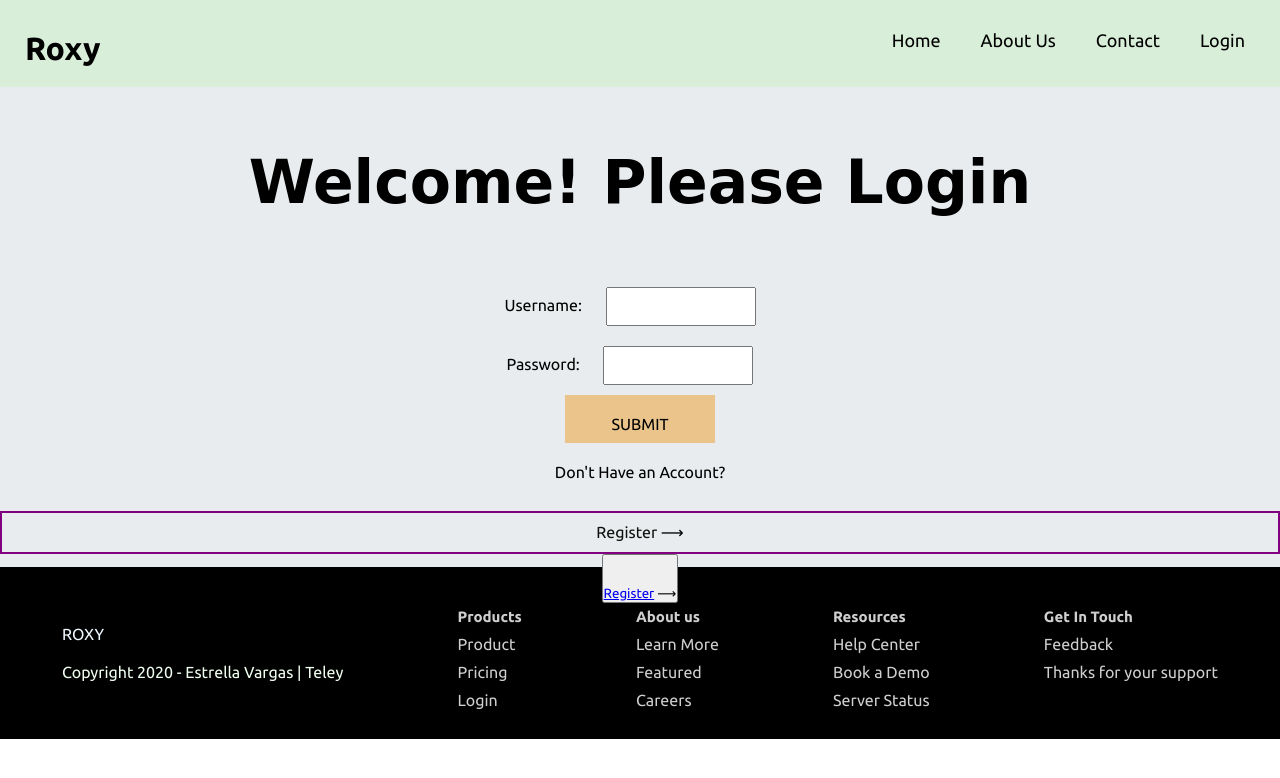
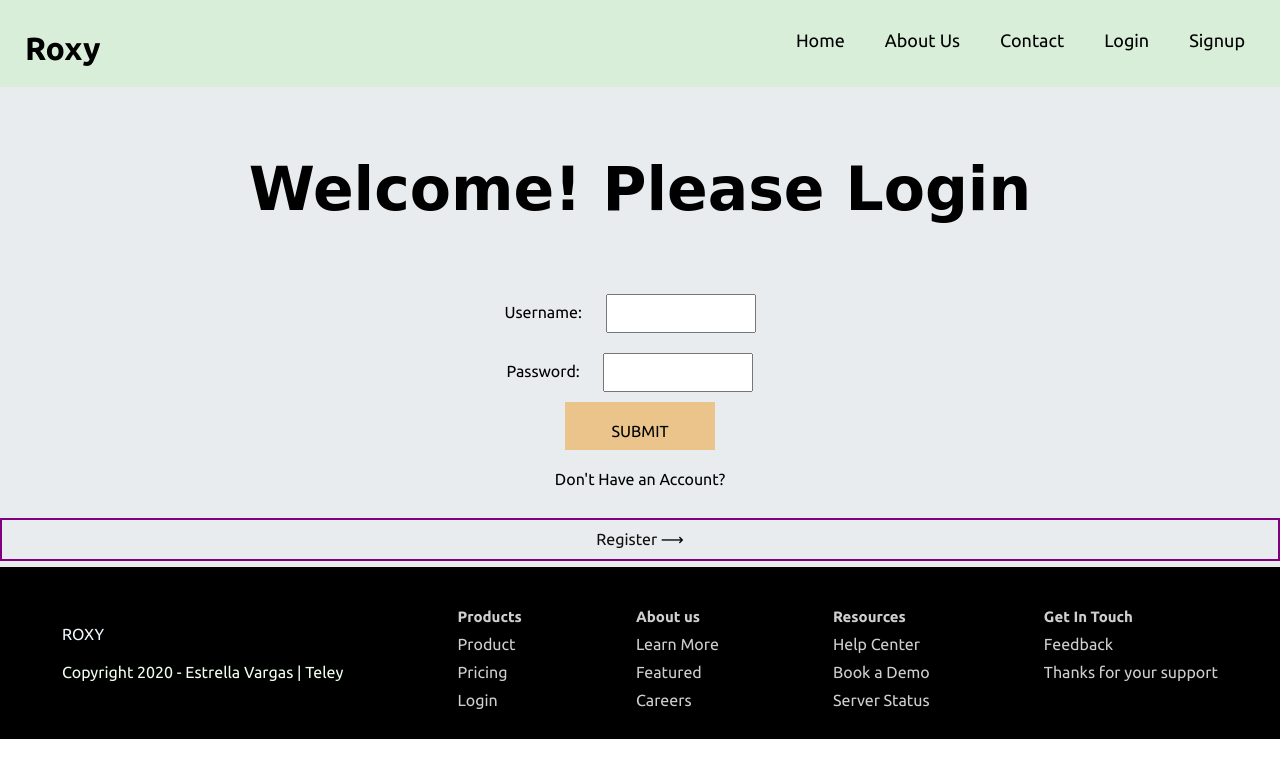
Before and after one commit to evargas1/Eat-to-Heal, a Django app: page /login/ in a window 1280 px wide. Shown: the top 778 px of the page. Run offline with Django 3.2, Linux system fonts and the light colour scheme; some web fonts are replaced.

Commit message:
added padding

```diff
--- a/tutorial/try/templates/try/login.html
+++ b/tutorial/try/templates/try/login.html
@@ -33,10 +33,9 @@
       <div class="butt-center" style="padding-top: 20px;">
         <div class="custom-butt">
         <a href="{% url 'signup' %}">Register</a>  &#10230;</div>
+
       </div>
-      <button class="butt-center" style="padding-top: 20px;">
-        <a href="{% url 'signup' %}">Register</a>  &#10230;</div>
-      </button>
+
     </form>
   </div>
 
--- a/tutorial/try/templates/try/main.html
+++ b/tutorial/try/templates/try/main.html
@@ -33,6 +33,8 @@
                 <a href="{% url 'aboutus' %}">About us</a>
                 <a href="{% url 'contact' %}">Contact us</a>
                 <a href="{% url 'login' %}">Login</a>
+                <a href="{% url 'signup' %}">Signup</a>
+
 
               </div>
 
@@ -60,6 +62,7 @@
               <li><a href="{% url 'aboutus' %}">About Us</a></li>
               <li><a href="{% url 'contact' %}">Contact</a></li>
               <li><a href="{% url 'login' %}">Login</a></li>
+              <li><a href="{% url 'signup' %}">Signup</a></li>
 
 
             </ul>
--- a/tutorial/try/templates/try/register.html
+++ b/tutorial/try/templates/try/register.html
@@ -43,7 +43,7 @@
       <input class="submit-butt" type="submit" >
       <p>Have an Account?</p>
       <div class="butt-center">
-        <div class="custom-butt"><a href="#">Login</a>  &#10230;</div>
+        <div class="custom-butt"><a href="{% url 'login' %}">Login</a>  &#10230;</div>
       </div>
     </form>
   </div>
```
